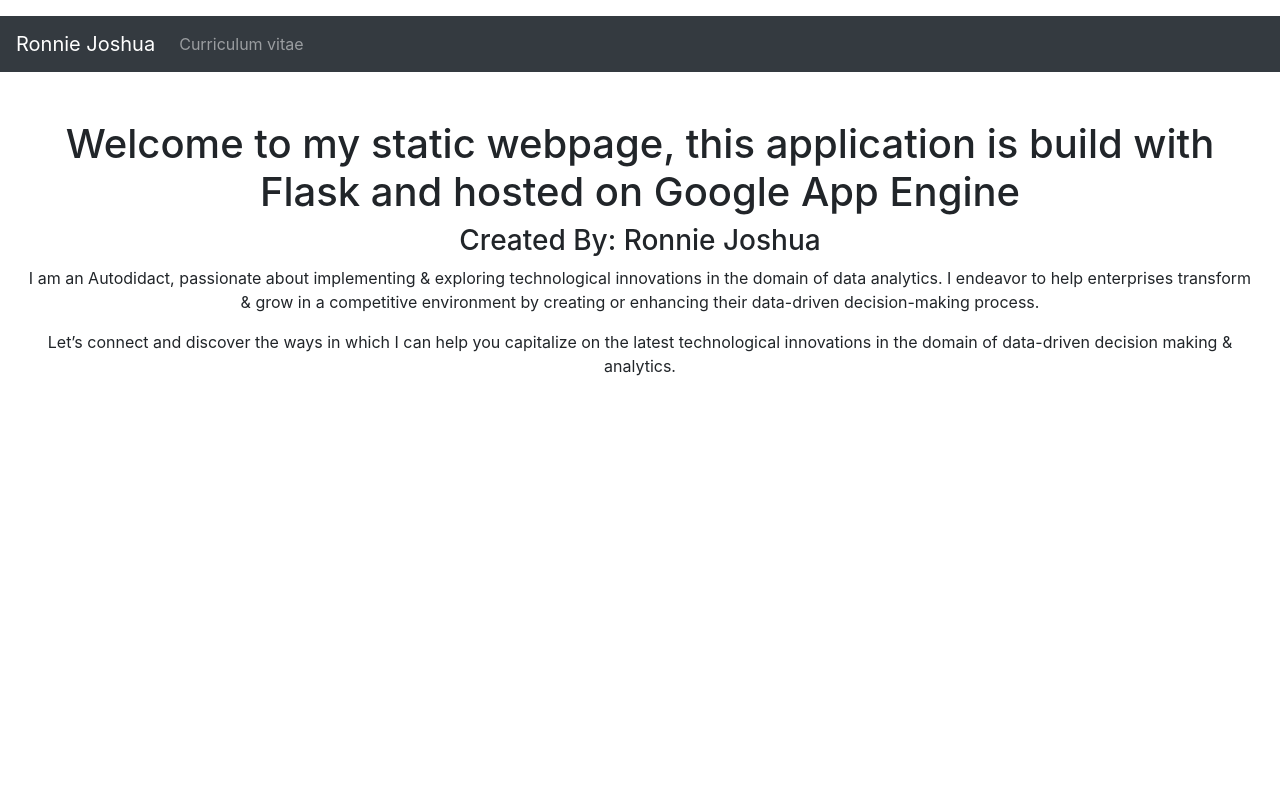
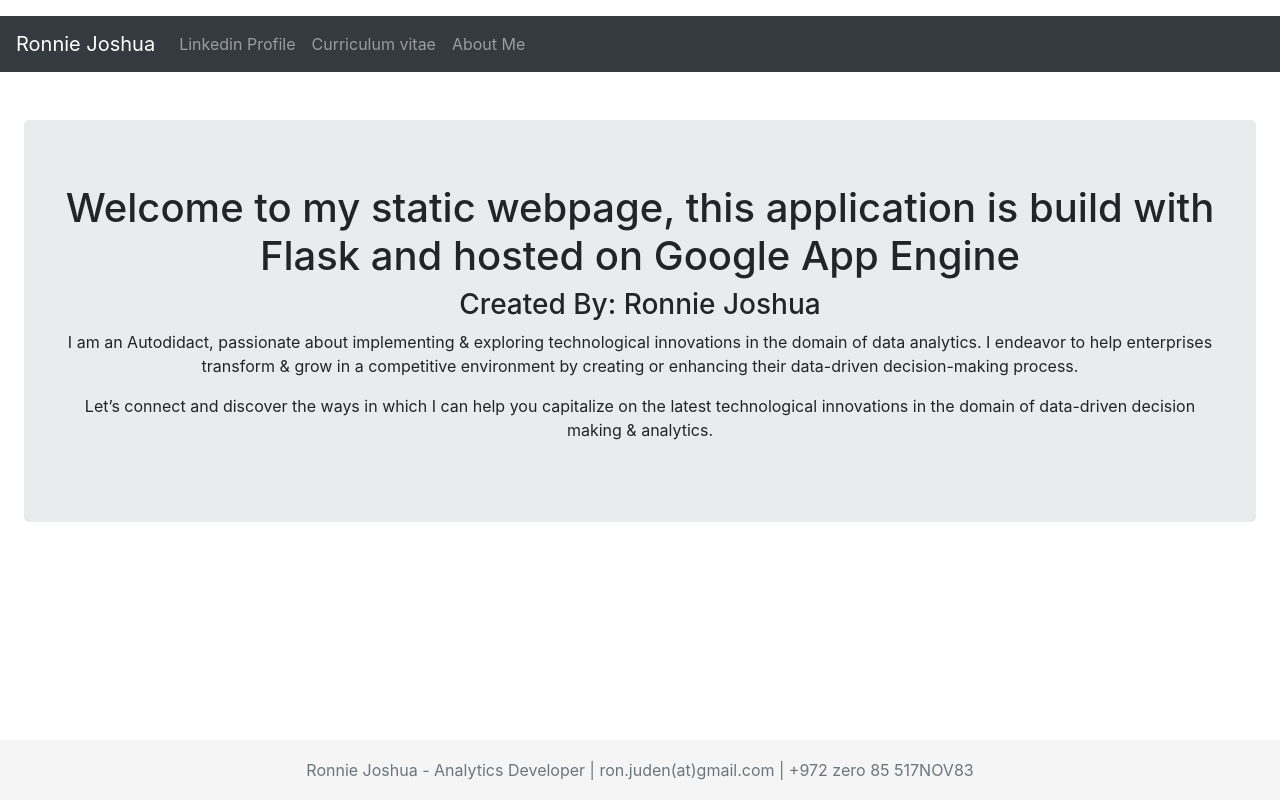
Before and after one commit to ronniejoshua/basic_flask_application, a Flask app: page / in a window 1280 px wide. Run offline with Flask 2, Linux system fonts and the light colour scheme; some libraries are stand-ins or nearby versions.

Commit message:
Added More Functionality & Tabs.

```diff
--- a/main.py
+++ b/main.py
@@ -4,11 +4,18 @@ import os
 app = Flask(__name__)
 
 
+# Home/Index
 @app.route('/')
 @app.route('/index')
 def index():
     author = "Ronnie Joshua"
     return render_template('index.html', author=author)
+
+
+# About
+@app.route('/about')
+def about():
+    return render_template('about.html')
 
 
 # To Solve: https://stackoverflow.com/questions/21714653/flask-css-not-updating
--- a/static/styles/custom_stylesheet.css
+++ b/static/styles/custom_stylesheet.css
@@ -1,7 +1,40 @@
+/* Body styles
+---------------------*/
 body {
   padding-top: 1rem;
 }
+
+
+/* starter-template styles
+---------------------------*/
 .starter-template {
   padding: 3rem 1.5rem;
   text-align: center;
 }
+
+
+/* Sticky footer styles
+----------------------- */
+html {
+  position: relative;
+  min-height: 100%;
+}
+body {
+  margin-bottom: 60px; /* Margin bottom by footer height */
+}
+.footer {
+  text-align: center;
+  position: absolute;
+  bottom: 0;
+  width: 100%;
+  height: 60px; /* Set the fixed height of the footer here */
+  line-height: 60px; /* Vertically center the text there */
+  background-color: #f5f5f5;
+}
+
+
+.about_row {
+            border: 1px;
+            height: 150px;
+            background-color: #f5f5f5;
+        }
--- a/templates/includes/_navbar.html
+++ b/templates/includes/_navbar.html
@@ -7,18 +7,33 @@
 
     <nav class="navbar navbar-expand-sm navbar-dark bg-dark">
 
-        <a href="https://www.linkedin.com/in/ronnie-joshua/" class="navbar-brand">Ronnie Joshua</a>
+        <a href="/index" class="navbar-brand">Ronnie Joshua</a>
 
         <button class="navbar-toggler" data-toggle="collapse" data-target="#navbarMenu">
             <span class="navbar-toggler-icon"></span>
         </button>
 
         <div class="collapse navbar-collapse" id="navbarMenu">
+            <!-- Nav Option 1 -->
+            <ul class="navbar-nav">
+                <li class="nav-item">
+                    <a href="https://www.linkedin.com/in/ronnie-joshua/"
+                       class="nav-link">Linkedin Profile</a>
+                </li>
+            </ul>
+            <!-- Nav Option 2 -->
             <ul class="navbar-nav">
                 <li class="nav-item">
                     <a href="https://storage.cloud.google.com/arched-album-245206.appspot.com/ronnie_joshua_curriculum_vitae.pdf"
                        class="nav-link">Curriculum vitae</a>
                 </li>
             </ul>
+            <!-- Nav Option 3 -->
+            <ul class="navbar-nav">
+                <li class="nav-item">
+                    <a href="/about"
+                       class="nav-link">About Me</a>
+                </li>
+            </ul>
         </div>
     </nav>
--- a/templates/index.html
+++ b/templates/index.html
@@ -1,7 +1,7 @@
 {% extends 'layout.html' %}
 
 {% block body %}
-  <div>
+  <div class="jumbotron text-center">
     <h1>Welcome to my static webpage, this application is build with Flask and hosted on Google App Engine </h1>
 
     <h3>Created By: {{author}}</h3>
--- a/templates/layout.html
+++ b/templates/layout.html
@@ -6,6 +6,11 @@
   <head>
     <!-- Required meta tags -->
     <meta charset="utf-8">
+    <meta name="description" content="Ronnie Joshua - Analytics Developer | Data Developer | Junior Data Engineer | BI Developer">
+    <meta http-equiv="X-UA-Compatible" content="IE=edge">
+    <meta name="og:title" property="og:title" content="Ronnie Joshua - Analytics Developer | Data Developer | Junior Data Engineer | BI Developer">
+    <meta name="robots" content="index, follow">
+    <link href="http://www.webanalyticsinfo.com/" rel="canonical">
     <meta name="viewport" content="width=device-width, initial-scale=1, shrink-to-fit=no">
     <!-- Bootstrap CSS Dependencies -->
     <link rel="stylesheet" href="https://maxcdn.bootstrapcdn.com/bootstrap/4.0.0/css/bootstrap.min.css"
@@ -16,7 +21,7 @@
     <link rel="stylesheet" href="{{url_for('static', filename='styles/custom_stylesheet.css')}}">
 
 
-    <title>Web Analytics</title>
+    <title>Ronnie Joshua - Analytics Developer</title>
     <!-- Google Tag Manager Code [Jinja Templating]-->
     <script src="{{ url_for('static', filename='scripts/my_gtm.js') }}"></script>
   </head>
@@ -31,6 +36,12 @@
       {% endblock %}
     </div>
 
+    <!-- Footer -->
+    <footer class="footer">
+      <div class="container">
+        <span class="text-muted">Ronnie Joshua - Analytics Developer | ron.juden(at)gmail.com | +972 zero 85 517NOV83</span>
+      </div>
+    </footer>
   <!-- Bootstrap Javascript Dependencies -->
   <script src="https://code.jquery.com/jquery-3.2.1.slim.min.js" integrity="sha384-KJ3o2DKtIkvYIK3UENzmM7KCkRr/rE9/Qpg6aAZGJwFDMVNA/GpGFF93hXpG5KkN" crossorigin="anonymous"></script>
   <script src="https://cdnjs.cloudflare.com/ajax/libs/popper.js/1.12.9/umd/popper.min.js" integrity="sha384-ApNbgh9B+Y1QKtv3Rn7W3mgPxhU9K/ScQsAP7hUibX39j7fakFPskvXusvfa0b4Q" crossorigin="anonymous"></script>
```
Also changed, not shown: templates/about.html (added, +10 -0 lines).
